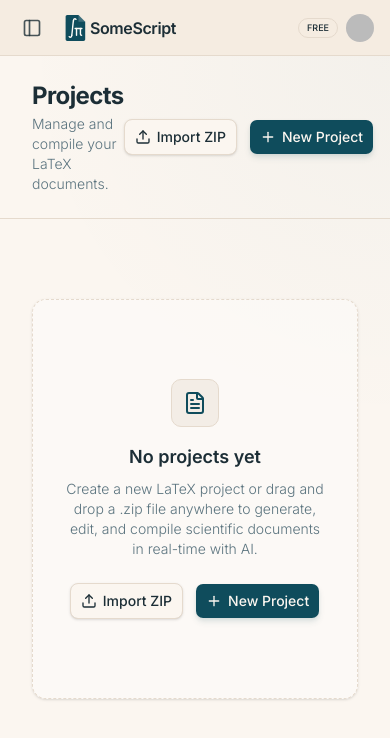
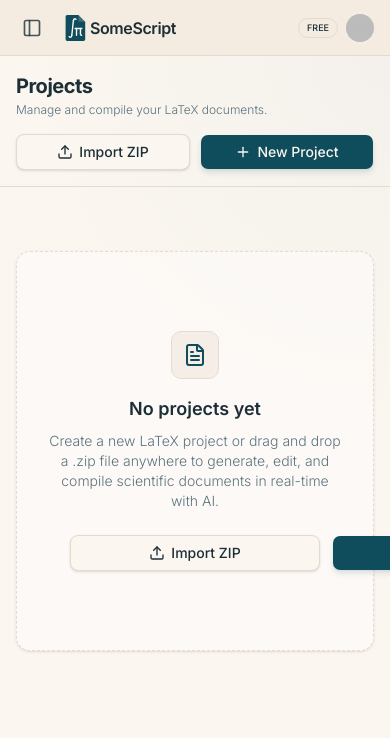
Before and after one commit to Fankrits/SomeScript, a Next.js app in the folder apps/web/: page /dashboard in a window 390 px wide. Shown: the top 738 px of the page. Built offline with nearby package versions, Linux system fonts and the light colour scheme; no server answers; the database is empty; sample sign-in values are in the browser's storage; some icons are missing; a web font is replaced by a local one.

Commit message:
feat(dashboard): make header action buttons full width 2-column grid on mobile

```diff
--- a/apps/web/app/dashboard/page.tsx
+++ b/apps/web/app/dashboard/page.tsx
@@ -33,19 +33,19 @@ export default async function DashboardPage() {
         <div className="absolute inset-0 bg-[radial-gradient(circle_at_top_right,rgba(15,76,92,0.03),transparent_40%)] pointer-events-none" />
 
         {/* Top Header */}
-        <header className="border-b border-border py-6 px-8 flex items-center justify-between z-10">
+        <header className="border-b border-border py-4 sm:py-6 px-4 sm:px-8 flex flex-col sm:flex-row sm:items-center justify-between gap-4 z-10">
           <div>
-            <h1 className="text-2xl font-bold tracking-tight text-foreground">Projects</h1>
-            <p className="text-sm text-muted-foreground font-light mt-0.5">Manage and compile your LaTeX documents.</p>
+            <h1 className="text-xl sm:text-2xl font-bold tracking-tight text-foreground">Projects</h1>
+            <p className="text-xs sm:text-sm text-muted-foreground font-light mt-0.5">Manage and compile your LaTeX documents.</p>
           </div>
-          <div className="flex items-center gap-3">
+          <div className="grid grid-cols-2 gap-2.5 w-full sm:flex sm:w-auto sm:items-center">
             <ImportProjectDialog />
             <NewProjectDialog />
           </div>
         </header>
 
         {/* Projects List */}
-        <div className="flex-1 overflow-y-auto p-8 z-10">
+        <div className="flex-1 overflow-y-auto p-4 sm:p-8 z-10">
           {workspaceProjects.length === 0 ? (
             /* Empty State */
             <div className="h-[400px] rounded-xl border border-dashed border-border bg-card/40 flex flex-col items-center justify-center text-center p-8 max-w-2xl mx-auto mt-12 shadow-sm">
--- a/apps/web/components/import-project-dialog.tsx
+++ b/apps/web/components/import-project-dialog.tsx
@@ -52,7 +52,7 @@ export function ImportProjectDialog() {
   return (
     <Dialog open={open} onOpenChange={setOpen}>
       <DialogTrigger asChild>
-        <Button variant="outline" className="border-border hover:bg-secondary text-foreground font-medium gap-1.5 rounded-md shadow-sm">
+        <Button variant="outline" className="w-full sm:w-auto border-border hover:bg-secondary text-foreground font-medium gap-1.5 rounded-md shadow-sm">
           <Upload className="h-4 w-4" /> Import ZIP
         </Button>
       </DialogTrigger>
--- a/apps/web/components/new-project-dialog.tsx
+++ b/apps/web/components/new-project-dialog.tsx
@@ -36,7 +36,7 @@ export function NewProjectDialog() {
   return (
     <Dialog open={open} onOpenChange={setOpen}>
       <DialogTrigger asChild>
-        <Button className="bg-primary hover:bg-primary/95 text-primary-foreground font-medium gap-1.5 rounded-md shadow-md shadow-primary/10">
+        <Button className="w-full sm:w-auto bg-primary hover:bg-primary/95 text-primary-foreground font-medium gap-1.5 rounded-md shadow-md shadow-primary/10">
           <Plus className="h-4 w-4" /> New Project
         </Button>
       </DialogTrigger>
```
